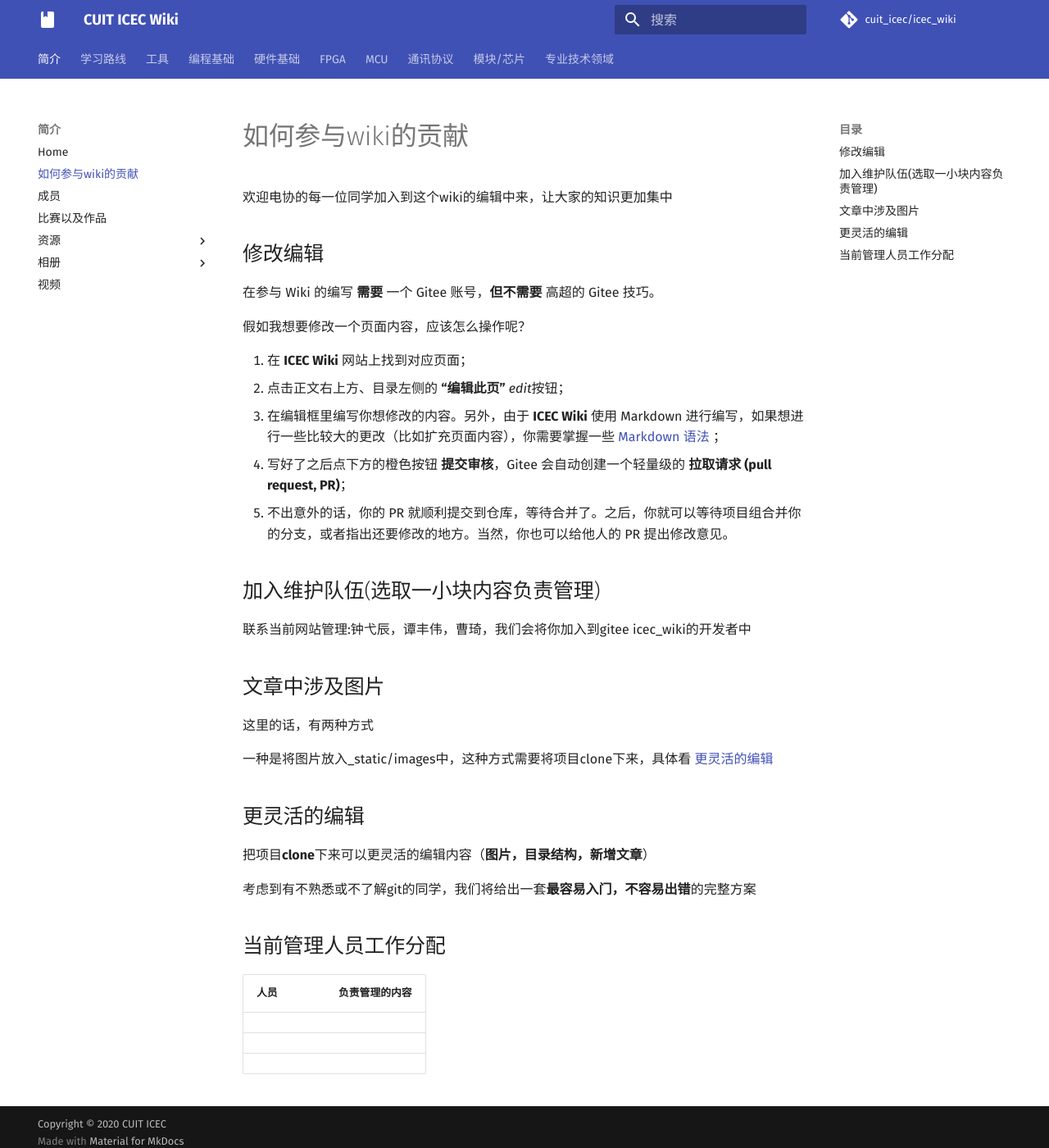
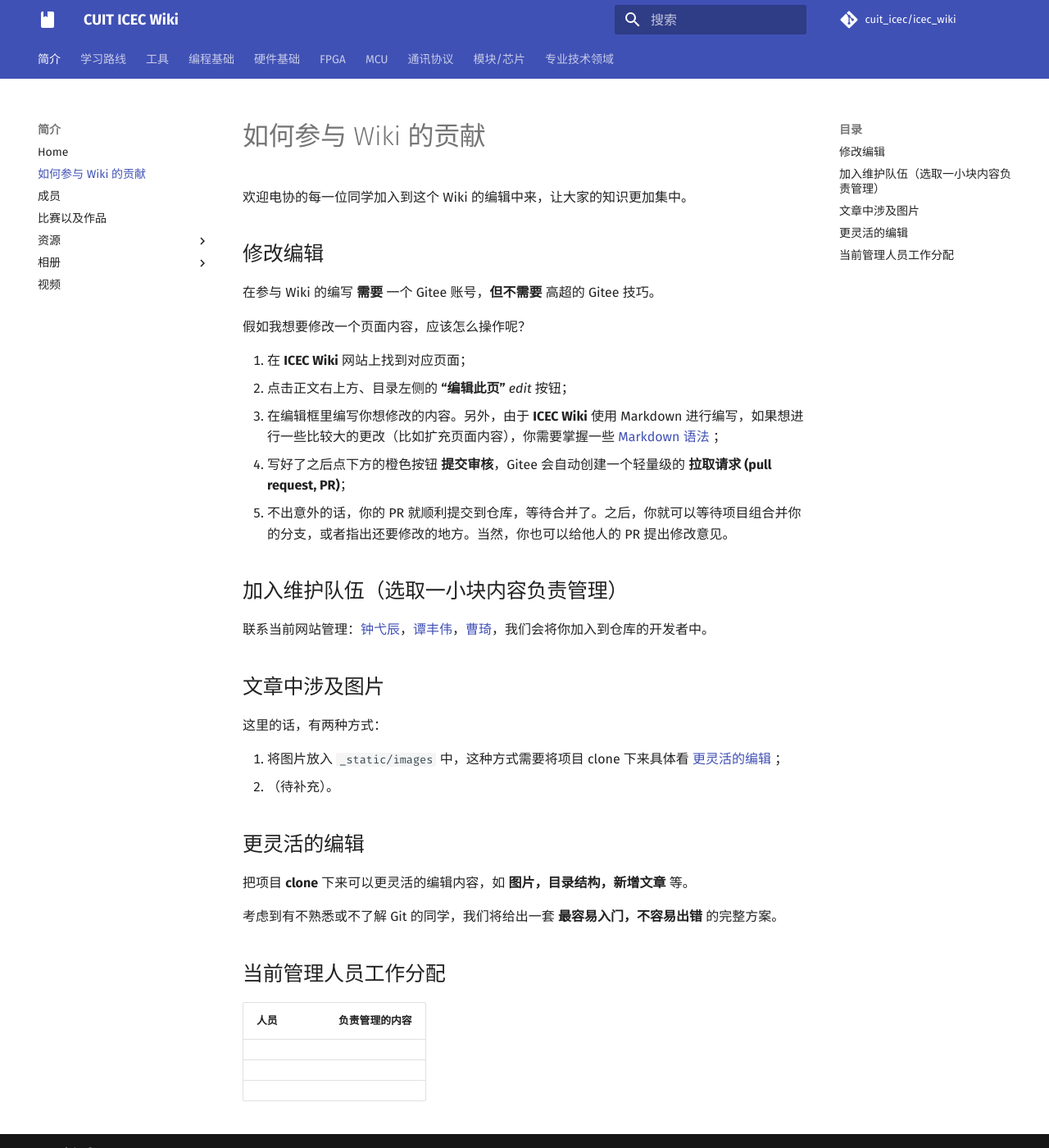
Before and after one commit to cuit-icec/cuit-icec.github.io, an MkDocs documentation site: the page built from docs/icec/contri.md, in a window 1280 px wide and 1400 px high. Shown: the whole window at 82% size. Built offline with MkDocs 1.6.1 and Material for MkDocs 9.7.7, drawn with Linux system fonts in a browser that asks for light colours; nearby versions of some CDN libraries.

Commit message:
:pencil2: Fix typos.

```diff
--- a/docs/icec/contri.md
+++ b/docs/icec/contri.md
@@ -1,4 +1,4 @@
-欢迎电协的每一位同学加入到这个wiki的编辑中来，让大家的知识更加集中
+欢迎电协的每一位同学加入到这个 Wiki 的编辑中来，让大家的知识更加集中。
 
 ## 修改编辑
 
@@ -7,26 +7,27 @@
 假如我想要修改一个页面内容，应该怎么操作呢？
 
 1. 在 **ICEC Wiki** 网站上找到对应页面；
-2. 点击正文右上方、目录左侧的 **“编辑此页”** *edit*按钮；
+2. 点击正文右上方、目录左侧的 **“编辑此页”** *edit* 按钮；
 3. 在编辑框里编写你想修改的内容。另外，由于 **ICEC Wiki** 使用 Markdown 进行编写，如果想进行一些比较大的更改（比如扩充页面内容），你需要掌握一些 [Markdown 语法](https://markdown.tw/) ；
 4. 写好了之后点下方的橙色按钮 **提交审核**，Gitee 会自动创建一个轻量级的 **拉取请求 (pull request, PR)**；
 5. 不出意外的话，你的 PR 就顺利提交到仓库，等待合并了。之后，你就可以等待项目组合并你的分支，或者指出还要修改的地方。当然，你也可以给他人的 PR 提出修改意见。
 
-## 加入维护队伍(选取一小块内容负责管理)
+## 加入维护队伍（选取一小块内容负责管理）
 
-联系当前网站管理:钟弋辰，谭丰伟，曹琦，我们会将你加入到gitee icec_wiki的开发者中
+联系当前网站管理：[钟弋辰](https://gitee.com/zhongyichen33)，[谭丰伟](https://gitee.com/tfx2001)，[曹琦](https://gitee.com/CQ1_CQ1)，我们会将你加入到仓库的开发者中。
 
 ## 文章中涉及图片
 
-这里的话，有两种方式
+这里的话，有两种方式：
 
-一种是将图片放入_static/images中，这种方式需要将项目clone下来，具体看 [更灵活的编辑](#_4)
+1. 将图片放入 `_static/images` 中，这种方式需要将项目 clone 下来具体看 [更灵活的编辑](#_4) ；
+2. （待补充）。
 
 ## 更灵活的编辑
 
-把项目**clone**下来可以更灵活的编辑内容（**图片，目录结构，新增文章**）
+把项目 **clone** 下来可以更灵活的编辑内容，如 **图片，目录结构，新增文章** 等。
 
-考虑到有不熟悉或不了解git的同学，我们将给出一套**最容易入门，不容易出错**的完整方案
+考虑到有不熟悉或不了解 Git 的同学，我们将给出一套 **最容易入门，不容易出错** 的完整方案。
 
 ## 当前管理人员工作分配
 
--- a/mkdocs.yml
+++ b/mkdocs.yml
@@ -8,7 +8,7 @@ edit_uri: 'https://gitee.com/cuit_icec/icec_wiki/edit/main/docs/'
 nav:
   - 简介:
     - Home: index.md
-    - 如何参与wiki的贡献: icec/contri.md
+    - 如何参与 Wiki 的贡献: icec/contri.md
     - 成员: icec/members.md
     - 比赛以及作品: icec/competition.md
     - 资源:
```
Also changed, not shown: docs/index.md (+1 -3 lines).
